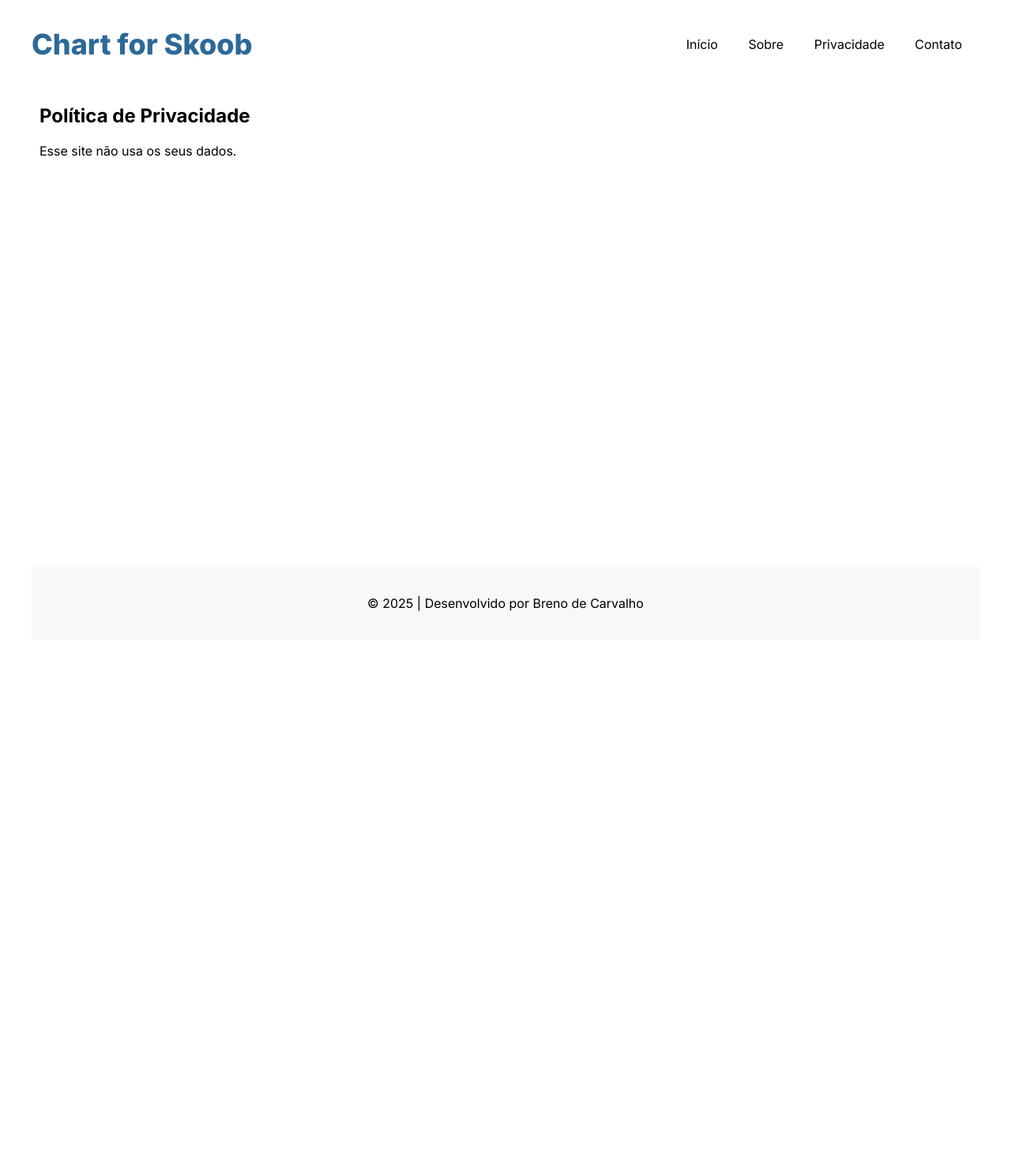
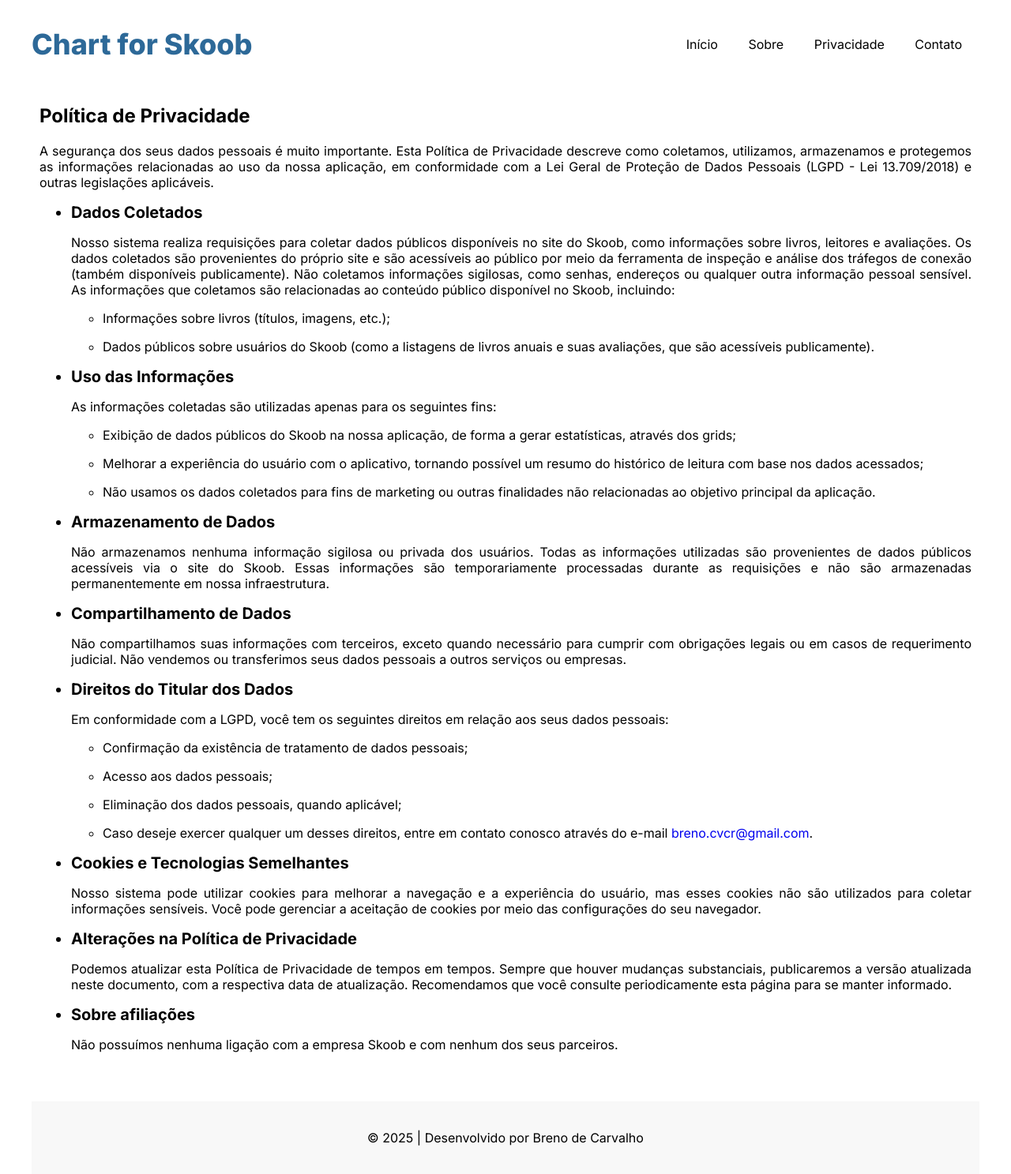
Before and after one commit to brenobcc/chart-for-skoob, a Flask app: page /privacidade in a window 1280 px wide. Shown: the whole page at 79% size. Before the commit the page ends 774 px from the top, so only its background shows below. Run offline with Flask 3, Linux system fonts and the light colour scheme.

Commit message:
add: privacy text content

```diff
--- a/helpers/testing.py
+++ b/helpers/testing.py
@@ -2,7 +2,7 @@ from core_functions import *
 
 print("Recebendo dados...")
 
-user_id = 7083090
+user_id = #
 columns = 4
 lines = 3
 
--- a/static/style.css
+++ b/static/style.css
@@ -194,3 +194,8 @@ p a {
     flex: 1;
     padding: 10px;
 }
+
+ul li.privacy {
+    font-weight: bold;
+    font-size: 20px;
+}
--- a/templates/about.html
+++ b/templates/about.html
@@ -28,7 +28,7 @@
 
         <p>Desenvolvido com Flask (Python), o algoritmo busca dados que podem ser acessados de maneira pública e oferece uma experiência intuitiva e amigável, permitindo que o usuário acompanhe as suas leituras visualmente. O sistema foi inspirado em outros sites que também possuem um funcionamento semelhante (gerar grids e charts baseados em seus registros), como o <a href="https://receiptify.herokuapp.com/" target="_blank">Receiptify</a>, <a href="https://www.statsforspotify.com/" target="_blank">Stats for Spotify</a>, <a href="https://www.tapmusic.net/" target="_blank">Tap Music</a> e o <a href="https://t.me/letterboxdgrambot" target="_blank">Letterboxdgram</a >.
 
-        <p>O Chart for Skoob é ideal para quem deseja acompanhar sua jornada literária de maneira visual e dinâmica, sem complicações. Além disso, o código-fonte da aplicação está disponível no <a href="https://github.com/brenovsky/skoob-chart/" target="_blank">Github</a>. Sinta-se livre para acessar se identificar problemas ou bugs, solicitar melhorias ou até mesmo aprimorar o algoritmo.</p>
+        <p>O Chart for Skoob é ideal para quem deseja acompanhar sua jornada literária de maneira visual e dinâmica, sem complicações. Além disso, o código-fonte da aplicação está disponível no <a href="https://github.com/brenovsky/skoob-chart/" target="_blank">Github</a>. Sinta-se livre para acessar se identificar problemas ou bugs, solicitar melhorias ou até mesmo aprimorar os algoritmos.</p>
 
     </section>
     <footer>
--- a/templates/homepage.html
+++ b/templates/homepage.html
@@ -66,6 +66,6 @@
         <p>© {{ current_year }} | Desenvolvido por Breno de Carvalho</p>
     </footer>
 
-    <script src="../static/load-image.js"></script>
+    <script src="../static/loadingImage.js"></script>
 </body>
 </html>
--- a/templates/privacy.html
+++ b/templates/privacy.html
@@ -24,7 +24,52 @@
     <section class="main-section">
         <h1>Política de Privacidade</h1>
 
-        <p>Esse site não usa os seus dados.</p>
+        <p>A segurança dos seus dados pessoais é muito importante. Esta Política de Privacidade descreve como coletamos, utilizamos, armazenamos e protegemos as informações relacionadas ao uso da nossa aplicação, em conformidade com a Lei Geral de Proteção de Dados Pessoais (LGPD - Lei 13.709/2018) e outras legislações aplicáveis.</p>
+
+        <ul class="privacy">
+            <li class="privacy">Dados Coletados</li>
+            <p>Nosso sistema realiza requisições para coletar dados públicos disponíveis no site do Skoob, como informações sobre livros, leitores e avaliações. Os dados coletados são provenientes do próprio site e são acessíveis ao público por meio da ferramenta de inspeção e análise dos tráfegos de conexão (também disponíveis publicamente). Não coletamos informações sigilosas, como senhas, endereços ou qualquer outra informação pessoal sensível. As informações que coletamos são relacionadas ao conteúdo público disponível no Skoob, incluindo:</p>
+
+            <ul>
+                <li><p>Informações sobre livros (títulos, imagens, etc.);</p></li>
+                <li><p>Dados públicos sobre usuários do Skoob (como a listagens de livros anuais e suas avaliações, que são acessíveis publicamente).</p></li>
+            </ul>
+
+            <li class="privacy">Uso das Informações</li>
+            <p>As informações coletadas são utilizadas apenas para os seguintes fins:</p>
+
+            <ul>
+                <li><p>Exibição de dados públicos do Skoob na nossa aplicação, de forma a gerar estatísticas, através dos grids;</p></li>
+                <li><p>Melhorar a experiência do usuário com o aplicativo, tornando possível um resumo do histórico de leitura com base nos dados acessados;</p></li>
+                <li><p>Não usamos os dados coletados para fins de marketing ou outras finalidades não relacionadas ao objetivo principal da aplicação.</p></li>
+            </ul>
+
+            <li class="privacy">Armazenamento de Dados</li>
+            <p>Não armazenamos nenhuma informação sigilosa ou privada dos usuários. Todas as informações utilizadas são provenientes de dados públicos acessíveis via o site do Skoob. Essas informações são temporariamente processadas durante as requisições e não são armazenadas permanentemente em nossa infraestrutura.</p>
+
+            <li class="privacy">Compartilhamento de Dados</li>
+            <p>Não compartilhamos suas informações com terceiros, exceto quando necessário para cumprir com obrigações legais ou em casos de requerimento judicial. Não vendemos ou transferimos seus dados pessoais a outros serviços ou empresas.</p>
+
+            <li class="privacy">Direitos do Titular dos Dados</li>
+            <p>Em conformidade com a LGPD, você tem os seguintes direitos em relação aos seus dados pessoais:</p>
+
+            <ul>
+                <li><p>Confirmação da existência de tratamento de dados pessoais;</p></li>
+                <li><p>Acesso aos dados pessoais;</p></li>
+                <li><p>Eliminação dos dados pessoais, quando aplicável;</p></li>
+                <li><p>Caso deseje exercer qualquer um desses direitos, entre em contato conosco através do e-mail <a href="mailto:breno.cvcr@gmail.com">breno.cvcr@gmail.com</a>.</p></li>
+            </ul>
+
+            <li class="privacy">Cookies e Tecnologias Semelhantes</li>
+            <p>Nosso sistema pode utilizar cookies para melhorar a navegação e a experiência do usuário, mas esses cookies não são utilizados para coletar informações sensíveis. Você pode gerenciar a aceitação de cookies por meio das configurações do seu navegador.</p>
+
+            <li class="privacy">Alterações na Política de Privacidade</li>
+            <p>Podemos atualizar esta Política de Privacidade de tempos em tempos. Sempre que houver mudanças substanciais, publicaremos a versão atualizada neste documento, com a respectiva data de atualização. Recomendamos que você consulte periodicamente esta página para se manter informado.</p>
+
+            <li class="privacy">Sobre afiliações</li>
+            <p>Não possuímos nenhuma ligação com a empresa Skoob e com nenhum dos seus parceiros.</p>
+        </ul>
+    </p>
     </section>
     <footer>
         <p>© {{ current_year }} | Desenvolvido por Breno de Carvalho</p>
```
Also changed, not shown: static/loadingImage.js (renamed from static/load-image.js).
